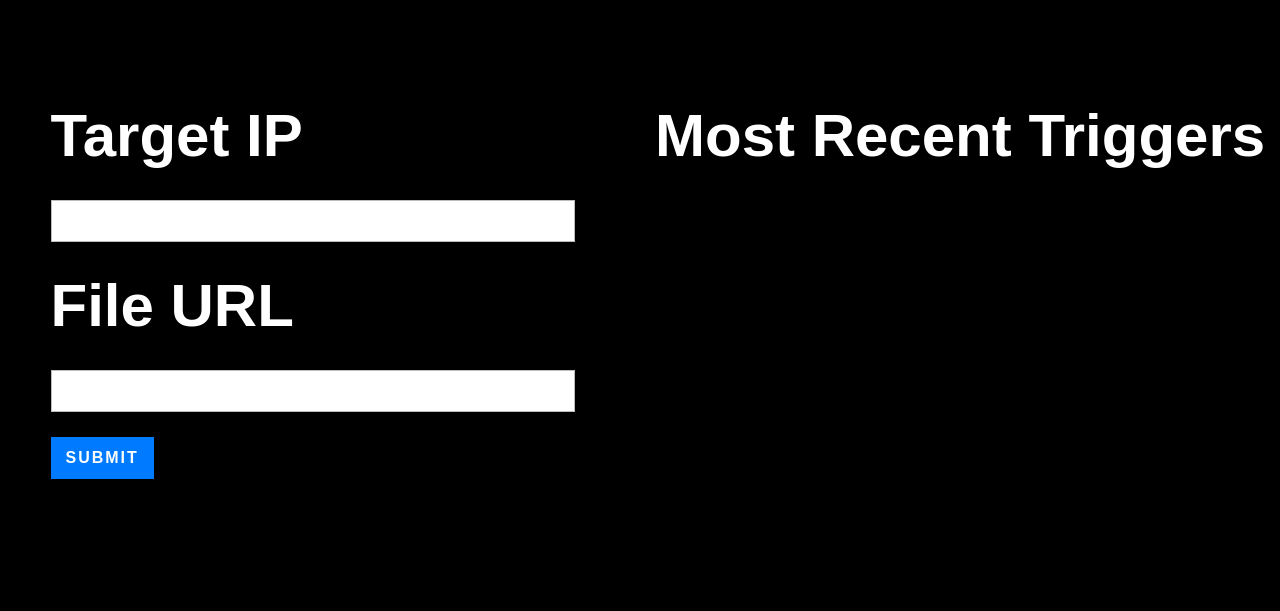
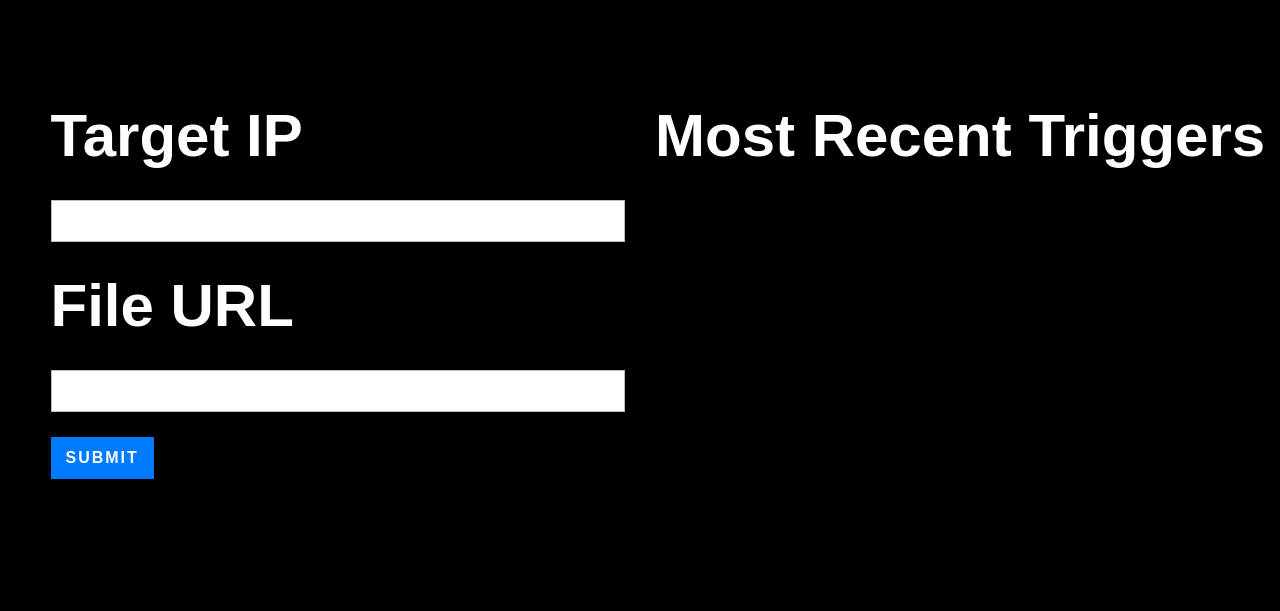
Before and after one commit to UCBerkeleySETI/BL-Scale, a Flask app: template webapp/templates/zmq_push.html in a window 1280 px wide. Shown: the part 148-759 px from the top of the page. Run offline with Flask 2, Linux system fonts and the light colour scheme; the template is opened without the code that fills it, so the values that code supplies are empty.

Commit message:
ui bug fix

```diff
--- a/webapp/templates/zmq_push.html
+++ b/webapp/templates/zmq_push.html
@@ -159,7 +159,7 @@
     <p>&nbsp;</p>
 
         <div  data-uk-scrollspy="cls:uk-animation-fade" class="row">
-          <div class="col-md-6" style="padding-left: 5%;padding-right: 5%;">
+          <div class="col-md-6" style="padding-left: 5% ">
 			<h2 class="text-weight-800 Raleway text-white">Target IP  </h2>
 
             <form method="POST">
@@ -176,11 +176,14 @@
 			<h2 class="text-weight-800 Raleway text-white">Most Recent Triggers</h2>
 
 			{%for key in message_sub%}
-			<div class="row" style="border-radius:0%;">
+			<div class="row" style=" padding-left: 5%;">
 				<p>&nbsp;</p>
+				<div class="row">
 					<h4 class="text-weight-500 Raleway text-white">
 					{{ message_sub[key]["url"].replace("sslberkeleyedudl","").replace("blpd","")}}
 					</h4>
+				</div>
+				<div class="row">
 					<div class="col-4">
 						<p class="text-white text-weight-400 no-margin-bottom"><b>Algorithm:</b> {{ message_sub[key]["algo_type"] }}</p>
 
@@ -193,7 +196,7 @@
 						<p class="text-white text-weight-400 no-margin-bottom"><b>Message:</b> {{ message_sub[key]["message"]}}</p>
 					</div>
 
-
+				</div>
 			</div>
 			<p>&nbsp;</p>
 			<p>&nbsp;</p>
```
